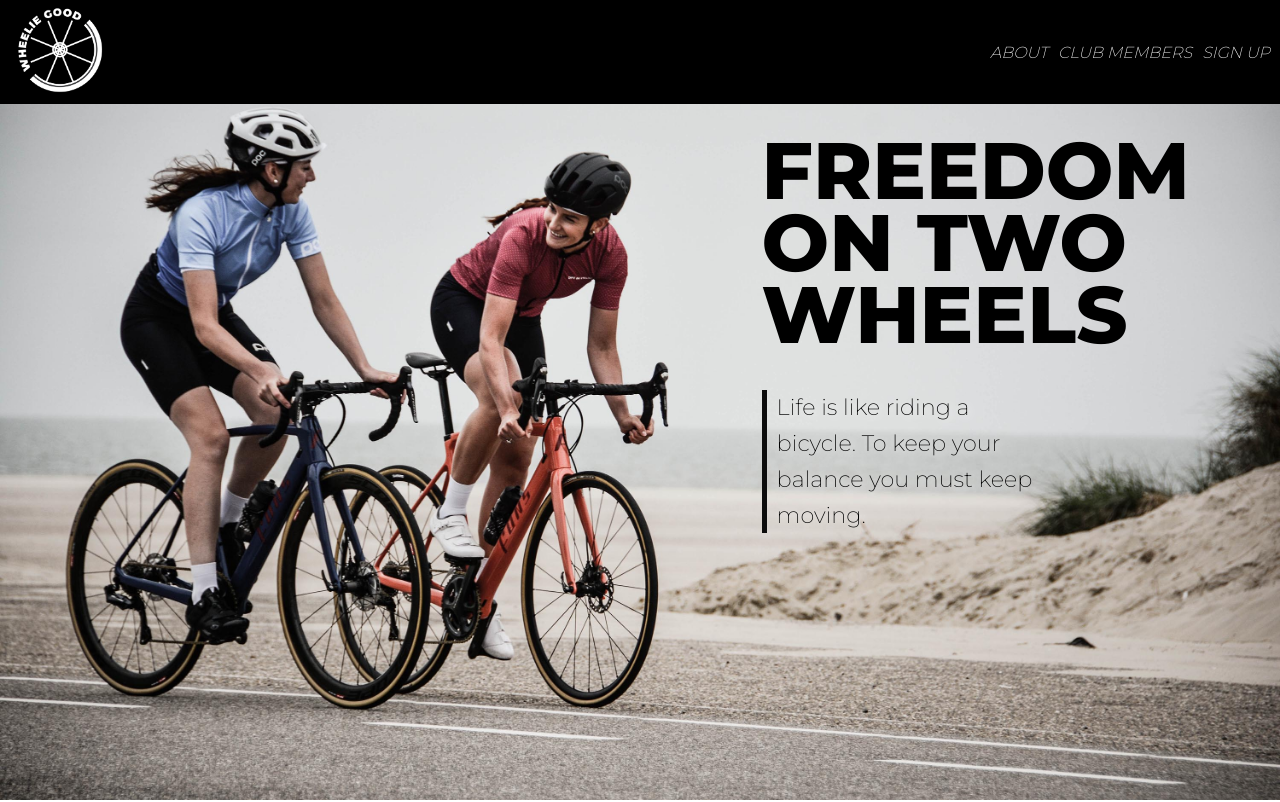
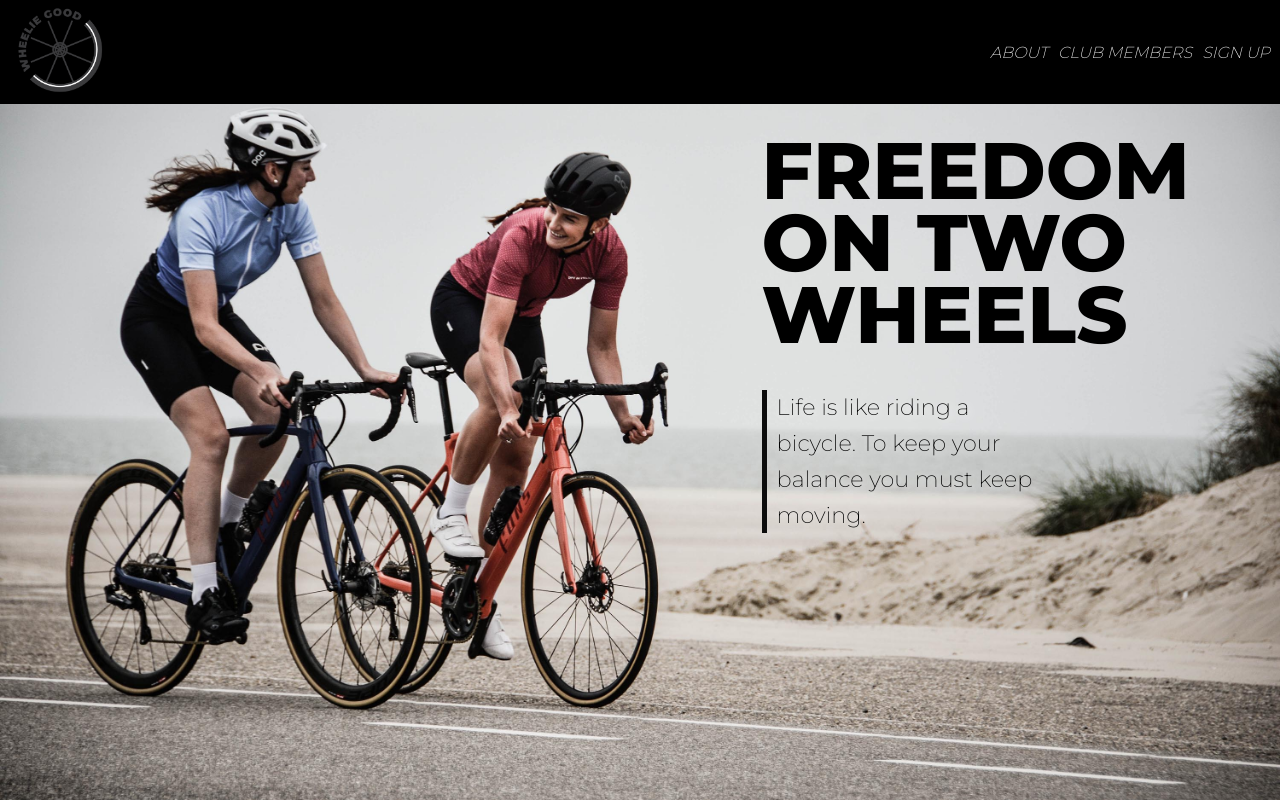
Before and after one commit to MrAshRockett/WheelieGood, a plain HTML site: page index.html in a window 1280 px wide. Shown: the top 802 px of the page. Drawn offline with nearby package versions, Linux system fonts and the light colour scheme.

Commit message:
changed image to black

```diff
--- a/index.html
+++ b/index.html
@@ -18,7 +18,7 @@
       <div class="top-nav">
         <div class="logo" >
           <a href="#">
-            <img src="images/logo-white.png" alt="Wheel logo">
+            <img src="images/logo-black.png" alt="Wheel logo">
           </a>
         </div>
 
```
